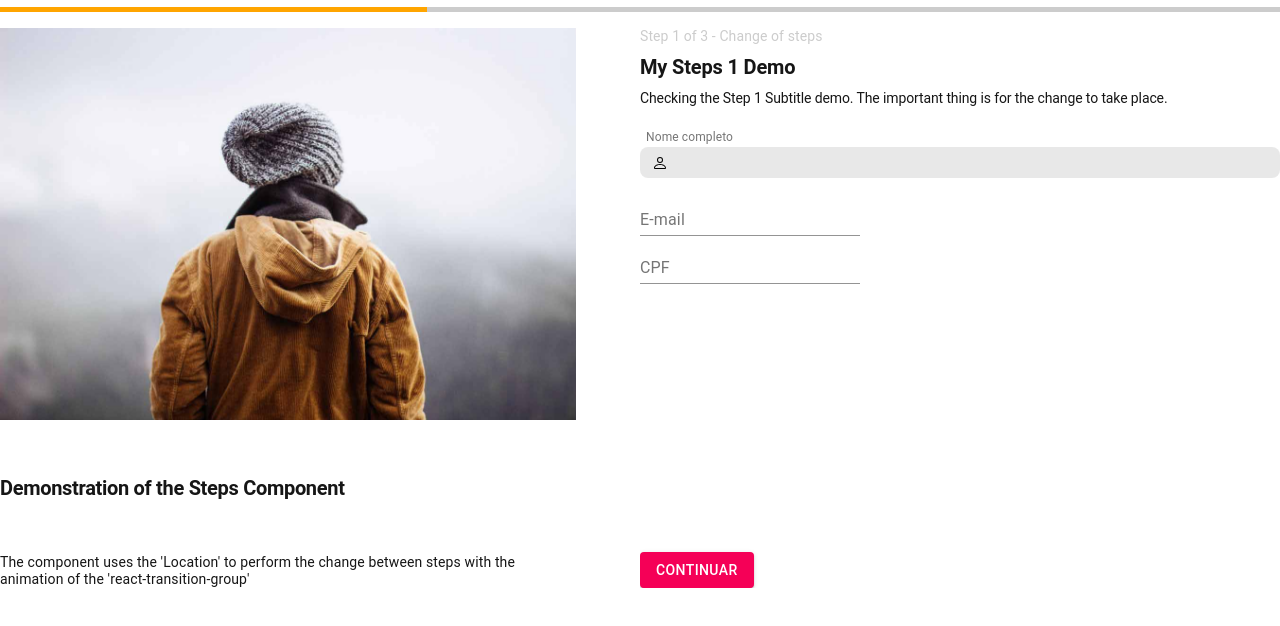
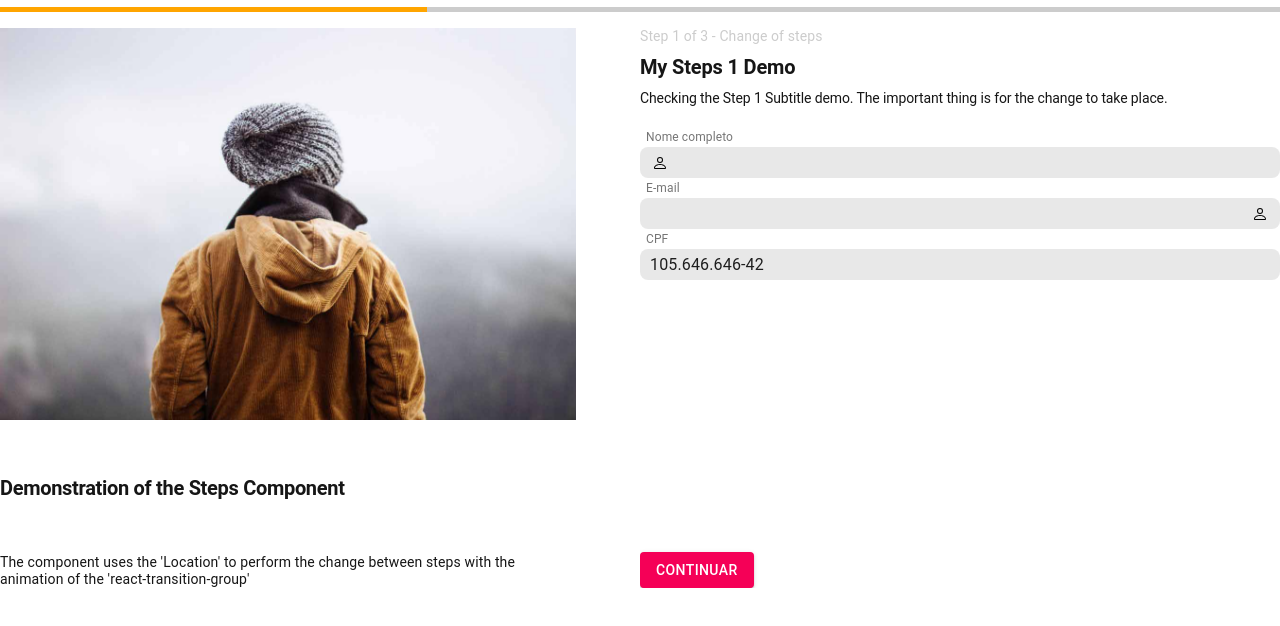
Before and after one commit to RodolfoHerman/react-hook-form-with-ui-material-and-yup, a React (Create React App) app: page / in a window 1280 px wide. Shown: the top 626 px of the page. Built offline with nearby package versions, Linux system fonts and the light colour scheme.

Commit message:
Implementação do Wrapper de Inputs e do componente de Input utilizando UI Material

```diff
--- a/package.json
+++ b/package.json
@@ -15,6 +15,7 @@
     "react": "^17.0.1",
     "react-dom": "^17.0.1",
     "react-hook-form": "^7.12.2",
+    "react-input-mask": "^2.0.4",
     "react-router-dom": "^5.2.0",
     "react-scripts": "4.0.2",
     "react-transition-group": "^4.4.2",
--- /dev/null
+++ b/src/shared/inputs/Input/Input.js
@@ -0,0 +1,125 @@
+import React, { memo, useCallback, useState } from "react";
+
+import InputMask from "react-input-mask";
+import { useControlled } from "../hooks/useControlled";
+import InputHookFormWrapper from "../InputHookFormWrapper";
+import StyledInput from "../StyledInput";
+
+const InputComponent = ({
+    name,
+    label,
+    type = "text",
+    value,
+    onlyNumber = false,
+    disabled = false,
+    readOnly = false,
+    maxLength,
+    iconStart,
+    iconEnd,
+    mask,
+    maskChar = "",
+    placeholder,
+    helperText,
+    onChange,
+    inputRef,
+    onBlur,
+    errors,
+    classes = {},
+}) => {
+    const [valueProp, setvalueProp] = useControlled({
+        controlled: value,
+        defaultState: "",
+    });
+
+    const getHelper = () => {
+        return !!helperText
+            ? helperText
+            : errors[name]?.message;
+    }
+
+    const handleInputChange = useCallback((callback) => (event) => {
+        const { target } = event;
+
+        if(onlyNumber === true) {
+            target.value = target.value.replace(/\D/g, "");
+        }
+
+        if(target.value !== valueProp) {
+            setvalueProp(target.value);
+            callback && callback(event);
+        }
+    }, [onlyNumber, valueProp, setvalueProp]);
+
+    return !!mask ? (
+        <InputMask
+            name={name}
+            mask={mask}
+            value={valueProp}
+            maskChar={maskChar}
+            placeholder={placeholder}
+            onChange={handleInputChange(onChange)}
+            onBlur={onBlur}
+            disabled={disabled}
+            readOnly={readOnly}
+        >
+            {(inputprops) => (
+                <StyledInput
+                    {...inputprops}
+                    label={label}
+                    type={type}
+                    helperText={getHelper()}
+                    error={!!errors[name]}
+                    disabled={disabled}
+                    readOnly={readOnly}
+                    maxLength={maxLength}
+                    iconStart={iconStart}
+                    iconEnd={iconEnd}
+                    value={valueProp}
+                    inputRef={inputRef}
+                    classes={classes}
+                />
+            )}
+        </InputMask>
+    ) : (
+        <StyledInput
+            onChange={handleInputChange(onChange)}
+            onBlur={onBlur}
+            inputRef={inputRef}
+            name={name}
+            value={valueProp}
+            placeholder={placeholder}
+            label={label}
+            type={type}
+            helperText={getHelper()}
+            error={!!errors[name]}
+            disabled={disabled}
+            readOnly={readOnly}
+            maxLength={maxLength}
+            iconStart={iconStart}
+            iconEnd={iconEnd}
+            classes={classes}
+        />
+    )
+}
+
+const Input = (
+    props = {
+        name: undefined,
+        label: undefined,
+        value: undefined,
+        type: undefined,
+        onlyNumber: undefined,
+        disabled: undefined,
+        readOnly: undefined,
+        maxLength: undefined,
+        iconStart: undefined,
+        iconEnd: undefined,
+        mask: undefined,
+        maskChar: undefined,
+        placeholder: undefined,
+        helperText: undefined,
+        classes: undefined,
+    }
+) => <InputHookFormWrapper Element={InputComponent} {...props} />
+
+export default memo(Input);
--- /dev/null
+++ b/src/shared/inputs/InputHookFormWrapper.js
@@ -0,0 +1,69 @@
+import React from 'react';
+import { Controller, useFormContext } from 'react-hook-form';
+import StyledInput from './StyledInput';
+
+
+const getErros = (name, formContext) => {
+    const erros = [];
+
+    if (!name) {
+        erros.push("-> É necessário informar a prop 'name' do input");
+    }
+
+    if (!formContext) {
+        erros.push("-> É necessário que o input esteja encapsulado no 'FormProvider'");
+    }
+
+    if (formContext) {
+        const { formState } = formContext;
+
+        if (!formState) {
+            erros.push("-> É necessário colocar a prop '{...methods}' no 'FormProvider'");
+        }
+    }
+
+    return erros;
+}
+
+const InputHookFormWrapper = (props) => {
+    const formContext = useFormContext();
+    const arrayErrors = getErros(props.name, formContext);
+
+    if (!!arrayErrors.length) {
+        return <StyledInput
+            error
+            multiline
+            minRows={3}
+            maxRows={5}
+            label="Error"
+            helperText="Necessário informar props"
+            readOnly
+            value={arrayErrors.join("\n")}
+            classes={{}}
+        />
+    }
+
+    const { Element, ...newProps } = props;
+    const { control, formState: { errors } } = formContext;
+
+    return (
+        <Controller
+            name={props.name}
+            control={control}
+            defaultValue={props.value}
+            render={({ field: { onChange, onBlur, value, name, ref } }) => {
+                return <Element
+                    {...newProps}
+                    inputRef={ref}
+                    onChange={onChange}
+                    onBlur={onBlur}
+                    name={name}
+                    value={value}
+                    errors={errors}
+                />
+            }}
+        />
+    )
+}
+
+export default InputHookFormWrapper;
--- a/src/shared/inputs/StyledInput.js
+++ b/src/shared/inputs/StyledInput.js
@@ -5,7 +5,7 @@ import clsx from 'clsx';
 
 
 const useStyle = makeStyles(() => ({
-    root: {
+    input: {
         marginBottom: 10,
 
         "& .MuiFilledInput-root": {
@@ -35,41 +35,49 @@ const StyledInput = (props) => {
     const className = useStyle();
 
     const {
+        inputRef,
         classes,
+        maxRows,
         minRows,
-        maxRows,
-        startIcon,
-        endIcon,
+        iconStart,
+        iconEnd,
+        disabled,
+        maxLength,
+        readOnly,
         ...newProps
     } = props;
 
     return <TextField
-        classes={{
-            root: clsx(className.root, classes)
-        }}
+        className={clsx(className.input, classes.input)}
         { ...newProps }
         InputLabelProps={{
             disableAnimation: true,
             shrink: true,
             variant: "outlined",
         }}
+        inputProps={{
+            maxLength: maxLength,
+        }}
         InputProps={{
             disableUnderline: true,
             minRows: minRows,
             maxRows: maxRows,
+            disabled: disabled,
+            readOnly: readOnly,
             endAdornment: (
-                endIcon && <InputAdornment position="end">
-                    { endIcon }
+                iconEnd && <InputAdornment position="end">
+                    { iconEnd }
                 </InputAdornment>
             ),
             startAdornment: (
-                startIcon && <InputAdornment position="start">
-                    { startIcon }
+                iconStart && <InputAdornment position="start">
+                    { iconStart }
                 </InputAdornment>
             )
         }}
         variant="filled"
         fullWidth
+        inputRef={inputRef}
     />
 }
 
--- /dev/null
+++ b/src/shared/inputs/hooks/useControlled.js
@@ -0,0 +1,19 @@
+import { useCallback, useState } from "react";
+
+
+export const useControlled = function useController({
+    controlled,
+    defaultState,
+}) {
+    const [state, setState] = useState(defaultState);
+    const isUncontrolled = controlled === undefined || controlled === null;
+    const value = isUncontrolled
+        ? state
+        : controlled;
+
+    const setStateIfUncontrolled = useCallback((newValue) => {
+        isUncontrolled && setState(newValue);
+    }, [isUncontrolled]);
+
+    return [value, setStateIfUncontrolled];
+}
--- a/src/views/DemoPage1.js
+++ b/src/views/DemoPage1.js
@@ -1,53 +1,75 @@
 import { Button, Grid, makeStyles, TextField } from "@material-ui/core";
-import React from "react";
+import React, { useEffect } from "react";
+import { FormProvider, useForm } from "react-hook-form";
 import Person from "../assets/icons/Person";
-import StyledInput from "../shared/inputs/StyledInput";
+import Input from "../shared/inputs/Input/Input";
 
 const useStyle = makeStyles(() => ({
-    inputNome: {
+    input: {
         "& input": {
             color: "orange !important",
         },
     },
-
 }))
 
 const DemoPage1 = ({
     nextStep
 }) => {
+    const methods = useForm({
+        mode: "onTouched",
+    });
     const className = useStyle();
 
-    return <form noValidate autoComplete="off">
+    const {
+        handleSubmit,
+    } = methods;
+
+    const onSubmit = (data) => {
+        console.log(data);
+
+        nextStep();
+    }
+
+    return <form noValidate autoComplete="off" onSubmit={handleSubmit(onSubmit)}>
         <Grid container>
             <Grid item>
+                <FormProvider {...methods}>
                     <Grid container direction="column">
                         <Grid item>
-                        <StyledInput
-                            startIcon={<Person />}
-                            classes={className.inputNome}
-                            type="text"
+                            <Input
+                                iconStart={<Person />}
+                                classes={className}
                                 label="Nome completo"
+                                name="nome"
                             />
                         </Grid>
                         <Grid item>
-                        <TextField
-                            type="email"
+                            <Input
+                                iconEnd={<Person />}
+                                classes={className}
                                 label="E-mail"
+                                name="email"
+                                maxLength={3}
                             />
                         </Grid>
                         <Grid item>
-                        <TextField
-                            type="text"
+                            <Input
                                 label="CPF"
+                                name="cpf"
+                                type="tel"
+                                mask="999.999.999-99"
+                                onlyNumber
+                                value="105.646.646-42"
                             />
                         </Grid>
                     </Grid>
+                </FormProvider>
             </Grid>
             <Grid item>
                 <Button
-                    onClick={nextStep}
                     variant="contained"
                     color="secondary"
+                    type="submit"
                 >
                     CONTINUAR
                 </Button>
```
Also changed, not shown: 1 other file (tests, documents, lock files or other folders). Lines whose indentation alone changed are shown as unchanged.
